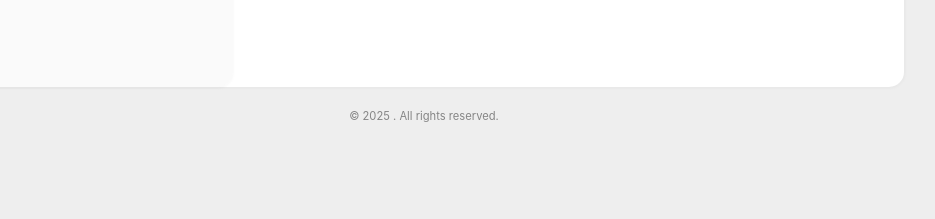
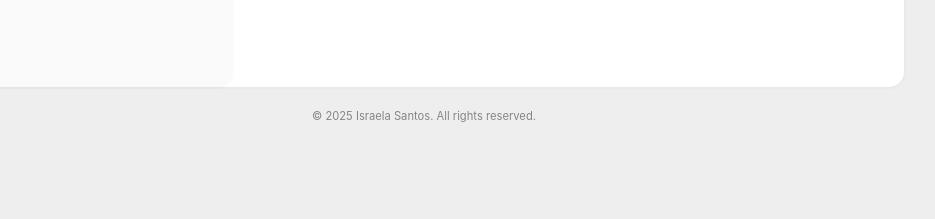
Before and after one commit to sraelai/y, a Jekyll site: the page built from index.html, in a window 1280 px wide. Shown: the part 700-919 px from the top of the page, without its empty margins (216-1151 px from the left). Built offline with Jekyll 4.4.1, drawn with Linux system fonts in a browser that asks for light colours.

Commit message:
Update footer.html

```diff
--- a/_includes/footer.html
+++ b/_includes/footer.html
@@ -1,6 +1,6 @@
 <footer class="footer">
   <div>
-    &copy; {{ site.time | date: '%Y' }} {{ site.user.name }}.
+    &copy; {{ site.time | date: '%Y' }} {{ site.user.name }} Israela Santos.
     All rights reserved.
   </div>
 </footer>
```
